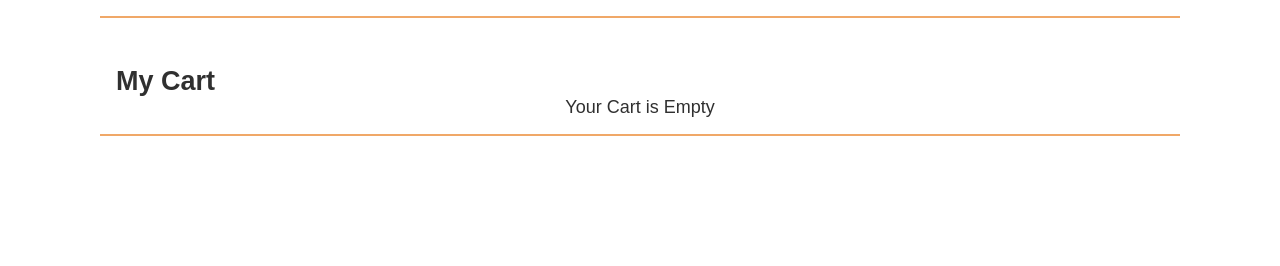
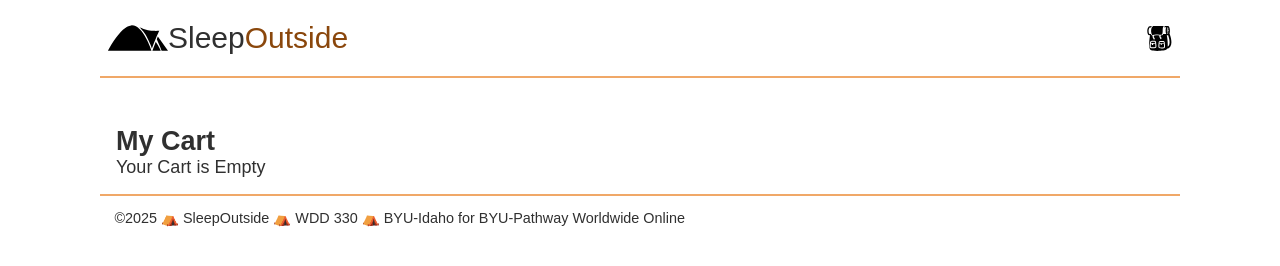
Before and after one commit to blburgen/wdd330-sleepoutside, a website: page src/cart/index.html in a window 1280 px wide. Drawn offline with Linux system fonts and the light colour scheme; files whose address does not match are found by name.

Commit message:
Changed product-list to cart-list, updated header.html to have links point to teh right pages, updated cartItemTemplate to productCardTemplate, added loadHeaderFooter to main.js,

```diff
--- a/src/cart/index.html
+++ b/src/cart/index.html
@@ -10,6 +10,7 @@
 
     <link rel="stylesheet" href="/css/style.css" />
 
+    <script type="module" src="../js/main.js"></script>
     <script src="../js/cart.js" type="module"></script>
   </head>
 
@@ -21,7 +22,7 @@
       <section class="products">
         <h2>My Cart</h2>
 
-        <ul class="product-list"></ul>
+        <ul class="cart-list"></ul>
       </section>
       <section>
         <div class="cart-footer"><p class="cart-total">Total:</p></div>
@@ -29,6 +30,5 @@
     </main>
 
     <footer id="main-footer"></footer>
-    <script type="module" src="../js/main.js"></script>
   </body>
 </html>
--- a/src/js/ProductList.mjs
+++ b/src/js/ProductList.mjs
@@ -1,6 +1,6 @@
 import { renderListWithTemplate } from "./utils.mjs";
 
-function cartItemTemplate(item) {
+function productCardTemplate(item) {
   let hasDiscount = false;
   let discountAmount = 0;
   if (item.FinalPrice < item.SuggestedRetailPrice) {
--- a/src/js/cart.js
+++ b/src/js/cart.js
@@ -4,7 +4,7 @@ function renderCartContents() {
   const cartItems = getLocalStorage("so-cart");
   if (!cartItems || cartItems.length === 0) {
     hideCartTotal();
-    document.querySelector(".product-list").innerHTML = "Your Cart is Empty";
+    document.querySelector(".cart-list").innerHTML = "Your Cart is Empty";
   } else {
     const htmlItems = cartItems.map((item) => cartItemTemplate(item));
     const cartTotalPrice = cartItems.reduce(
@@ -12,7 +12,7 @@ function renderCartContents() {
       0,
     );
     setCardTotal(cartTotalPrice);
-    document.querySelector(".product-list").innerHTML = htmlItems.join("");
+    document.querySelector(".cart-list").innerHTML = htmlItems.join("");
     addRemoveListeners();
   }
 }
--- a/src/js/main.js
+++ b/src/js/main.js
@@ -1,11 +1,12 @@
 import ProductData from "./ProductData.mjs";
 import ProductList from "./ProductList.mjs";
+import { loadHeaderFooter } from "./utils.mjs";
 
 const dataSource = new ProductData("tents");
 const listElement = document.querySelector(".product-list");
 const productList = new ProductList("tents", dataSource, listElement);
 productList.init();
-
+loadHeaderFooter();
 
 
 
@@ -51,4 +52,3 @@ productList.init();
 
 
 // renderCartContents();
-loadHeaderFooter();
--- a/src/public/partials/header.html
+++ b/src/public/partials/header.html
@@ -1,9 +1,9 @@
   <div class="logo">
     <img src="/images/noun_Tent_2517.svg" alt="tent image for logo" />
-    <a href="index.html"> Sleep<span class="highlight">Outside</span></a>
+    <a href="../../index.html"> Sleep<span class="highlight">Outside</span></a>
   </div>
   <div class="cart">
-    <a href="cart/index.html">
+    <a href="../../cart/index.html">
       <svg xmlns="http://www.w3.org/2000/svg" viewBox="0 0 100 100">
         <path
           d="M18.9 32.6c1.1 2.4 2.5 3.3 5.4 3.3 1.6 0 3.6-0.3 5.9-0.6 3.2-0.5 6.9-1 11.2-1 2.1 0 4.3 0.1 6.4 0.3 2.1 0.1 4.2 0.3 6.1 0.3 3.2 0 5.2-0.4 5.9-1.2 2.7-2.7 2.8-8.8 2.9-14.6 0.1-6.7 0.2-14.5 4.6-18.7 -0.5 0-1 0-1.6 0 -14.2 0-37.5 0-41.1 0C15.6 6.2 14.9 23.6 18.9 32.6z"
```
